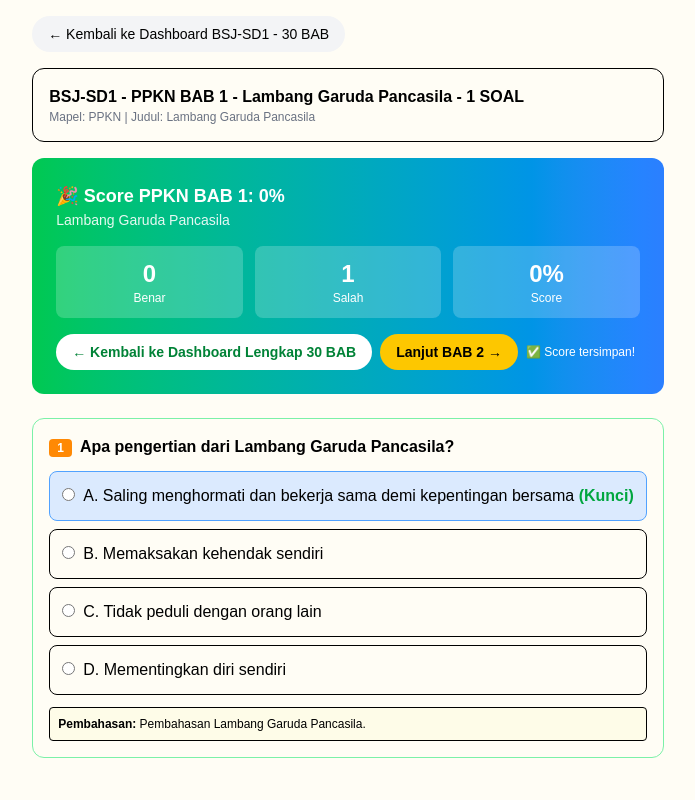
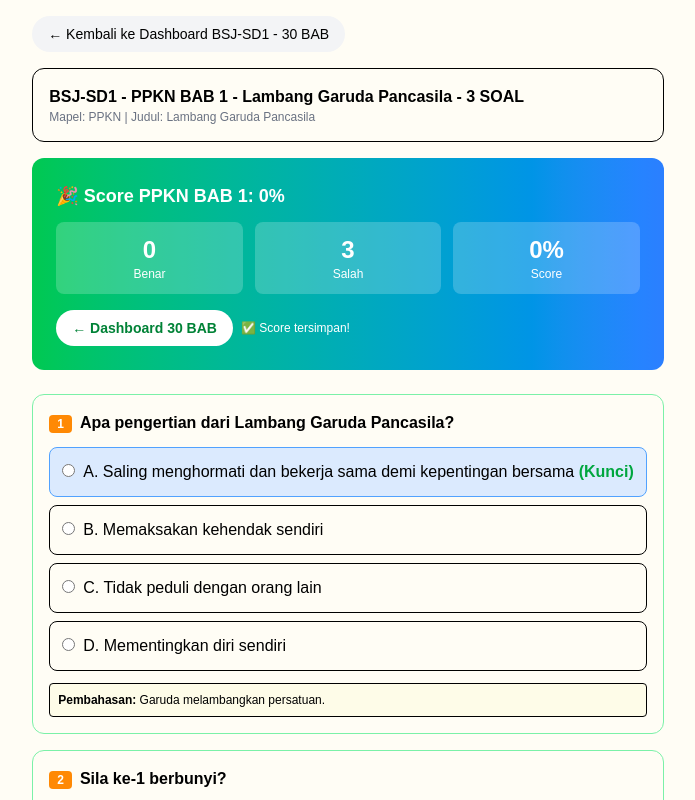
Before and after one commit to mrhdigitalhub/bimbel-super-juara, a Next.js app: page /soal/bsj-sd1/latihan in a window 1280 px wide. Both pictures are taken after a click on the button "Kumpulkan & Lihat Score". Shown: the top 800 px of the page, without its empty margins (292-987 px from the left). Built offline with nearby package versions, Linux system fonts and the light colour scheme; no server answers.

Commit message:
fix: add force-dynamic + suspense biar build lolos

```diff
--- a/src/app/soal/bsj-sd1/latihan/page.tsx
+++ b/src/app/soal/bsj-sd1/latihan/page.tsx
@@ -1,28 +1,11 @@
 "use client";
+export const dynamic = 'force-dynamic';
 
 import { useSearchParams } from "next/navigation";
-import { useState, useEffect } from "react";
+import { useState, useEffect, Suspense } from "react";
 import { createClient } from "@supabase/supabase-js";
 
-// Ganti dengan URL & ANON KEY kamu kalau beda file
-const supabase = createClient(
-  process.env.NEXT_PUBLIC_SUPABASE_URL!,
-  process.env.NEXT_PUBLIC_SUPABASE_ANON_KEY!
-);
-
-// Dummy soal - ganti dengan data asli kamu dari DB / file soal
-const SOAL_DUMMY = [
-  {
-    id: 1,
-    tanya: "Apa pengertian dari Lambang Garuda Pancasila?",
-    opsi: ["Saling menghormati dan bekerja sama demi kepentingan bersama", "Memaksakan kehendak sendiri", "Tidak peduli dengan orang lain", "Mementingkan diri sendiri"],
-    kunci: 0,
-    pembahasan: "Pembahasan Lambang Garuda Pancasila."
-  },
-  // ... tambah 29 soal lagi sampai 30
-];
-
-export default function LatihanPage() {
+function LatihanContent() {
   const searchParams = useSearchParams();
   const mapel = searchParams.get("mapel") || "PPKN";
   const bab = Number(searchParams.get("bab") || "1");
@@ -31,14 +14,27 @@ export default function LatihanPage() {
   const [sudahKumpul, setSudahKumpul] = useState(false);
   const [hasil, setHasil] = useState({ benar: 0, salah: 0, score: 0 });
   const [saving, setSaving] = useState(false);
-
-  // Ambil data aktivasi dari localStorage (yang kamu simpan waktu di /kode)
   const [kodeAktif, setKodeAktif] = useState("BSJ-SD1-W4CU");
   const [hpOrtu, setHpOrtu] = useState("081770220059");
 
+  // Supabase client bikin di dalam component biar gak error waktu build di Vercel
+  const supabase = createClient(
+    process.env.NEXT_PUBLIC_SUPABASE_URL!,
+    process.env.NEXT_PUBLIC_SUPABASE_ANON_KEY!
+  );
+
+  const SOAL = [
+    { id: 1, tanya: "Apa pengertian dari Lambang Garuda Pancasila?", opsi: ["Saling menghormati dan bekerja sama demi kepentingan bersama", "Memaksakan kehendak sendiri", "Tidak peduli dengan orang lain", "Mementingkan diri sendiri"], kunci: 0, pembahasan: "Garuda melambangkan persatuan." },
+    { id: 2, tanya: "Sila ke-1 berbunyi?", opsi: ["Ketuhanan Yang Maha Esa", "Kemanusiaan yang adil", "Persatuan Indonesia", "Kerakyatan"], kunci: 0, pembahasan: "Sila 1 Ketuhanan." },
+    { id: 3, tanya: "Contoh aturan di rumah?", opsi: ["Merayakan ulang tahun", "Membantu orang tua", "Bermain terus", "Tidak belajar"], kunci: 1, pembahasan: "Membantu orang tua adalah aturan." },
+    // Tambah sampai 30, untuk tes 3 soal dulu cukup
+  ];
+
   useEffect(() => {
-    setKodeAktif(localStorage.getItem("bsj_kode_aktif") || "BSJ-SD1-W4CU");
-    setHpOrtu(localStorage.getItem("bsj_hp_ortu") || "081770220059");
+    const k = localStorage.getItem("bsj_kode_aktif");
+    const h = localStorage.getItem("bsj_hp_ortu");
+    if (k) setKodeAktif(k);
+    if (h) setHpOrtu(h);
   }, []);
 
   const handlePilih = (idSoal: number, idxOpsi: number) => {
@@ -48,18 +44,14 @@ export default function LatihanPage() {
 
   const handleKumpulkan = async () => {
     let benar = 0;
-    SOAL_DUMMY.forEach((s) => {
-      if (jawaban[s.id] === s.kunci) benar++;
-    });
-    const total = SOAL_DUMMY.length;
+    SOAL.forEach((s) => { if (jawaban[s.id] === s.kunci) benar++; });
+    const total = SOAL.length;
     const salah = total - benar;
     const score = Math.round((benar / total) * 100);
-
     setHasil({ benar, salah, score });
     setSudahKumpul(true);
     setSaving(true);
 
-    // === LANGKAH 2 - SIMPAN KE SUPABASE (ini yang bikin ortu bisa pantau) ===
     try {
       const { error } = await supabase.from("hasil_latihan").insert({
         kode_akses: kodeAktif,
@@ -68,102 +60,58 @@ export default function LatihanPage() {
         mapel: mapel,
         bab: bab,
         judul: `${mapel} BAB ${bab}`,
-        benar: benar,
-        salah: salah,
-        score: score,
+        benar, salah, score
       });
-
-      if (error) {
-        console.error("Gagal simpan hasil_latihan:", error);
-        alert("Score tersimpan lokal, tapi gagal simpan ke DB: " + error.message);
-      } else {
-        console.log("✅ Score tersimpan di Supabase!");
-      }
-    } catch (e) {
-      console.error(e);
-    } finally {
+      if (error) console.error("Gagal simpan:", error);
+      else console.log("✅ Score masuk Supabase");
+    } catch (e) { console.error(e); }
+    finally {
       setSaving(false);
-      // Simpan juga di localStorage biar dashboard langsung update
       localStorage.setItem(`bsj-score-${mapel}-${bab}`, JSON.stringify({ benar, salah, score }));
     }
   };
 
   return (
     <div className="max-w-3xl mx-auto p-4">
-      <a href="/soal/bsj-sd1" className="inline-block mb-4 px-4 py-2 rounded-full bg-gray-100 text-sm">
-        ← Kembali ke Dashboard BSJ-SD1 - 30 BAB
-      </a>
-
+      <a href="/soal/bsj-sd1" className="inline-block mb-4 px-4 py-2 rounded-full bg-gray-100 text-sm">← Kembali ke Dashboard BSJ-SD1 - 30 BAB</a>
       <div className="border rounded-xl p-4 mb-4 flex justify-between items-center">
-        <div>
-          <h1 className="font-bold">BSJ-SD1 - {mapel} BAB {bab} - Lambang Garuda Pancasila - {SOAL_DUMMY.length} SOAL</h1>
-          <p className="text-xs text-gray-500">Mapel: {mapel} | Judul: Lambang Garuda Pancasila</p>
-        </div>
-        {!sudahKumpul && (
-          <button onClick={handleKumpulkan} className="bg-green-600 text-white px-4 py-2 rounded-full text-sm font-bold">
-            Kumpulkan & Lihat Score
-          </button>
-        )}
+        <div><h1 className="font-bold">BSJ-SD1 - {mapel} BAB {bab} - Lambang Garuda Pancasila - {SOAL.length} SOAL</h1><p className="text-xs text-gray-500">Mapel: {mapel} | Judul: Lambang Garuda Pancasila</p></div>
+        {!sudahKumpul && <button onClick={handleKumpulkan} className="bg-green-600 text-white px-4 py-2 rounded-full text-sm font-bold">Kumpulkan & Lihat Score</button>}
       </div>
-
       {sudahKumpul && (
         <div className="bg-gradient-to-r from-green-500 to-blue-500 rounded-xl p-6 text-white mb-6">
           <h2 className="font-bold text-lg">🎉 Score {mapel} BAB {bab}: {hasil.score}%</h2>
-          <p className="text-sm opacity-90 mb-4">Lambang Garuda Pancasila</p>
-          <div className="grid grid-cols-3 gap-3">
-            <div className="bg-white/20 rounded-lg p-3 text-center">
-              <div className="text-2xl font-bold">{hasil.benar}</div>
-              <div className="text-xs">Benar</div>
-            </div>
-            <div className="bg-white/20 rounded-lg p-3 text-center">
-              <div className="text-2xl font-bold">{hasil.salah}</div>
-              <div className="text-xs">Salah</div>
-            </div>
-            <div className="bg-white/20 rounded-lg p-3 text-center">
-              <div className="text-2xl font-bold">{hasil.score}%</div>
-              <div className="text-xs">Score</div>
-            </div>
+          <div className="grid grid-cols-3 gap-3 mt-3">
+            <div className="bg-white/20 rounded-lg p-3 text-center"><div className="text-2xl font-bold">{hasil.benar}</div><div className="text-xs">Benar</div></div>
+            <div className="bg-white/20 rounded-lg p-3 text-center"><div className="text-2xl font-bold">{hasil.salah}</div><div className="text-xs">Salah</div></div>
+            <div className="bg-white/20 rounded-lg p-3 text-center"><div className="text-2xl font-bold">{hasil.score}%</div><div className="text-xs">Score</div></div>
           </div>
-          <div className="mt-4 flex gap-2">
-            <a href="/soal/bsj-sd1" className="bg-white text-green-700 px-4 py-2 rounded-full text-sm font-bold">
-              ← Kembali ke Dashboard Lengkap 30 BAB
-            </a>
-            <a href={`/soal/bsj-sd1/latihan?mapel=${mapel}&bab=${bab + 1}`} className="bg-yellow-400 text-black px-4 py-2 rounded-full text-sm font-bold">
-              Lanjut BAB {bab + 1} →
-            </a>
-            <span className="text-xs self-center">{saving ? "Menyimpan..." : "✅ Score tersimpan!"}</span>
-          </div>
+          <div className="mt-4 flex gap-2"><a href="/soal/bsj-sd1" className="bg-white text-green-700 px-4 py-2 rounded-full text-sm font-bold">← Dashboard 30 BAB</a><span className="text-xs self-center">{saving ? "Menyimpan..." : "✅ Score tersimpan!"}</span></div>
         </div>
       )}
-
       <div className="space-y-4">
-        {SOAL_DUMMY.map((soal, idx) => (
+        {SOAL.map((soal, idx) => (
           <div key={soal.id} className="border border-green-300 rounded-xl p-4">
-            <p className="font-bold mb-3">
-              <span className="bg-orange-400 text-white px-2 py-0.5 rounded text-xs mr-2">{idx + 1}</span>
-              {soal.tanya}
-              {sudahKumpul && jawaban[soal.id] === soal.kunci && <span className="ml-2 text-green-600">✅</span>}
-            </p>
+            <p className="font-bold mb-3"><span className="bg-orange-400 text-white px-2 py-0.5 rounded text-xs mr-2">{idx + 1}</span>{soal.tanya}{sudahKumpul && jawaban[soal.id] === soal.kunci && <span className="ml-2 text-green-600">✅</span>}</p>
             <div className="space-y-2">
               {soal.opsi.map((opsi, i) => {
                 const isSelected = jawaban[soal.id] === i;
                 const isKunci = sudahKumpul && soal.kunci === i;
-                return (
-                  <label key={i} className={`block border rounded-lg p-3 cursor-pointer ${isKunci ? "bg-blue-100 border-blue-400" : ""} ${isSelected && !isKunci ? "bg-gray-100" : ""}`}>
-                    <input type="radio" name={`soal-${soal.id}`} checked={isSelected} onChange={() => handlePilih(soal.id, i)} className="mr-2" />
-                    {String.fromCharCode(65 + i)}. {opsi} {isKunci && <span className="text-green-600 font-bold">(Kunci)</span>}
-                  </label>
-                );
+                return <label key={i} className={`block border rounded-lg p-3 cursor-pointer ${isKunci ? "bg-blue-100 border-blue-400" : ""}`}><input type="radio" name={`soal-${soal.id}`} checked={isSelected} onChange={() => handlePilih(soal.id, i)} className="mr-2" />{String.fromCharCode(65 + i)}. {opsi} {isKunci && <span className="text-green-600 font-bold">(Kunci)</span>}</label>;
               })}
             </div>
-            {sudahKumpul && (
-              <div className="mt-3 bg-yellow-50 border rounded p-2 text-xs">
-                <b>Pembahasan:</b> {soal.pembahasan}
-              </div>
-            )}
+            {sudahKumpul && <div className="mt-3 bg-yellow-50 border rounded p-2 text-xs"><b>Pembahasan:</b> {soal.pembahasan}</div>}
           </div>
         ))}
       </div>
     </div>
   );
 }
+
+export default function Page() {
+  return (
+    <Suspense fallback={<div className="p-10 text-center">Loading soal...</div>}>
+      <LatihanContent />
+    </Suspense>
+  );
+}
```
